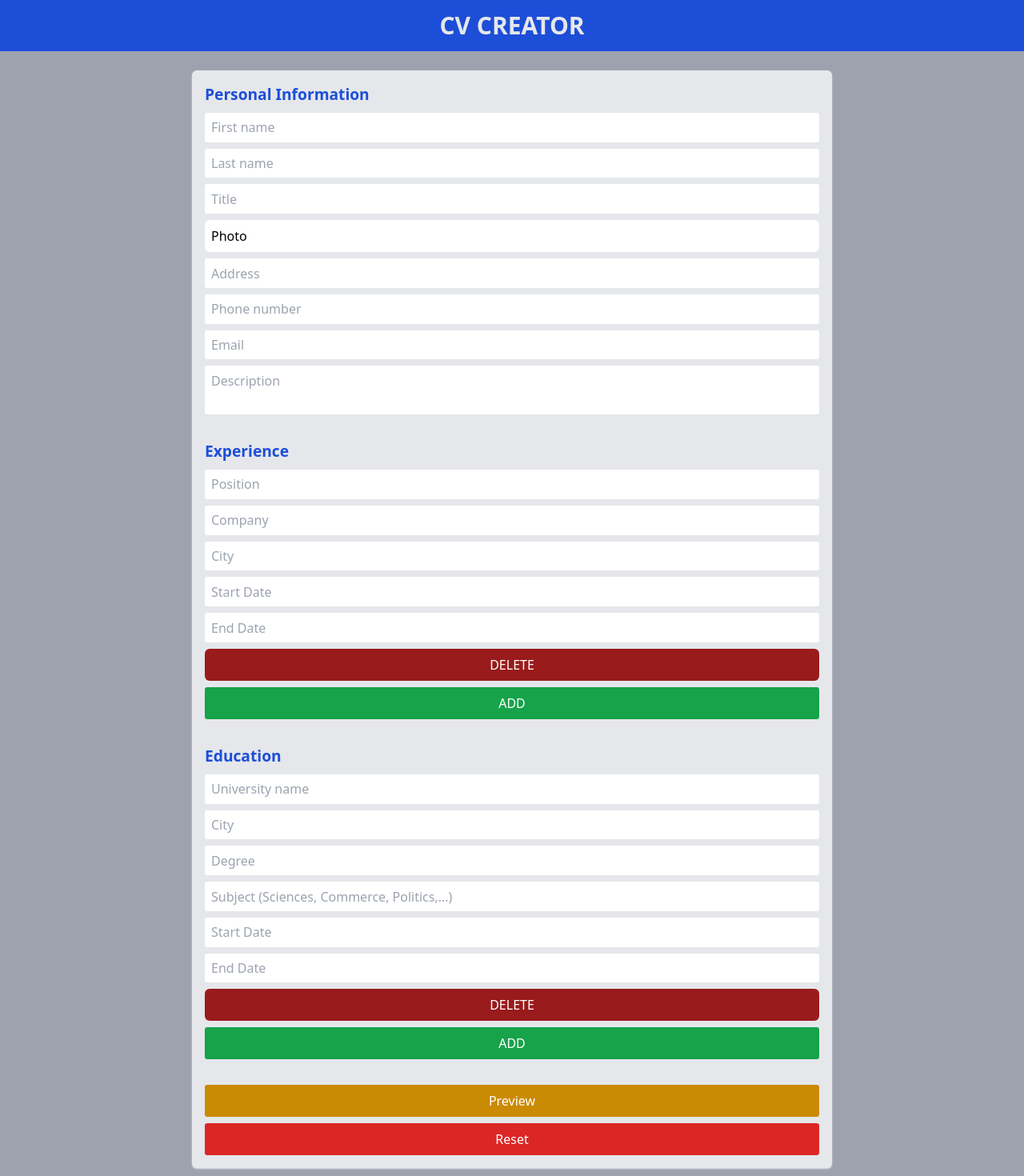
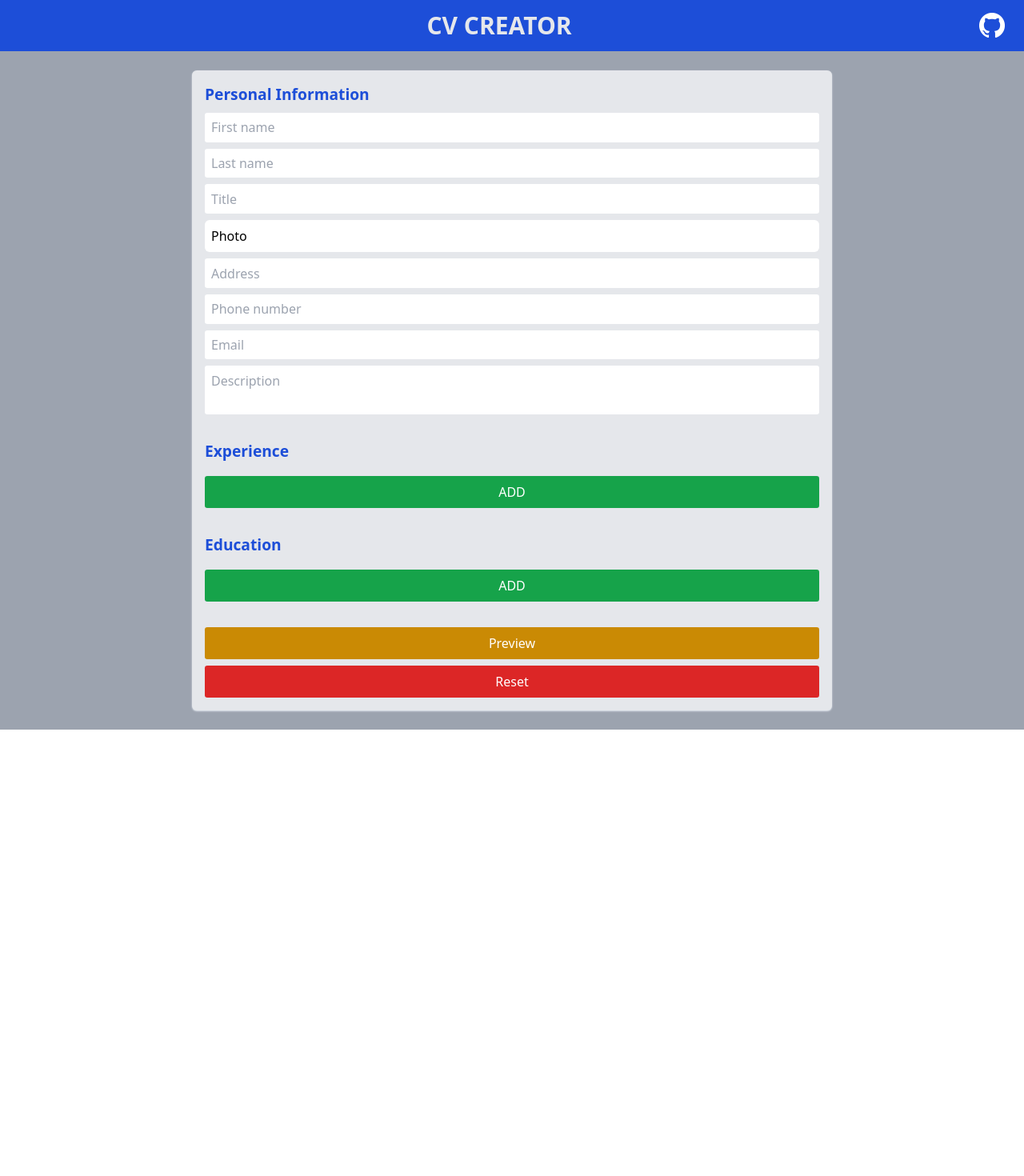
Before and after one commit to Complexlity/resume-builder, a React (Vite) app: page / in a window 1280 px wide. Shown: the top 1470 px of the page at 80% size. After the commit the page ends 912 px from the top, so only its background shows below. Built offline with nearby package versions, Linux system fonts and the light colour scheme.

Commit message:
Add github icon to header style

```diff
--- a/src/components/App.jsx
+++ b/src/components/App.jsx
@@ -37,10 +37,9 @@ function App() {
   return (
     <div className="App">
       <Header />
-      <div className="bg-gray-400 py-6">
+      <div className="bg-gray-400 py-6 px-4">
         <Form />
       </div>
-      <Footer />
     </div>
   );
 }
--- a/src/components/Education.jsx
+++ b/src/components/Education.jsx
@@ -51,7 +51,7 @@ const Education = ({ data, deleteEducation, setEdu }) => {
       />
       <button
         onClick={removeComponent}
-        className="delete rounded-md bg-red-800 py-2"
+        className="delete rounded-md bg-red-700 py-2 hover:bg-red-800 focus:bg-red-800"
       >
         DELETE
       </button>
--- a/src/components/Experience.jsx
+++ b/src/components/Experience.jsx
@@ -1,5 +1,5 @@
 const Experience = ({ data, deleteExperience, setExp }) => {
-  const { id,position, company, city, startDate, endDate } = data;
+  const { id, position, company, city, startDate, endDate } = data;
 
   const removeComponent = (e) => {
     e.preventDefault();
@@ -8,7 +8,6 @@ const Experience = ({ data, deleteExperience, setExp }) => {
 
   return (
     <>
-
       <input
         value={position}
         type="text"
@@ -46,7 +45,7 @@ const Experience = ({ data, deleteExperience, setExp }) => {
       />
       <button
         onClick={removeComponent}
-        className="delete rounded-md bg-red-800 py-2"
+        className="delete rounded-md bg-red-700 py-2 hover:bg-red-800 focus:bg-red-800"
       >
         DELETE
       </button>
--- a/src/components/Form.jsx
+++ b/src/components/Form.jsx
@@ -8,21 +8,21 @@ import Education from "./Education";
 
 const Form = () => {
   const [personalInfo, setPersonalInfo] = useState({ ...emptyInfo });
-  const [experience, setExperience] = useState([{ ...emptyExperience }]);
-  const [education, setEducation] = useState([{ ...emptyEducation }]);
+  const [experience, setExperience] = useState([]);
+  const [education, setEducation] = useState([]);
   const [isPreviewed, setIsPreviewed] = useState(false);
 
   // General Styles
   function resetAll(e) {
     e.preventDefault();
-    if(confirm('Are you sure you want to clear all information?')){
-    setPersonalInfo(emptyInfo);
-    emptyExperience.id = uniqid();
-    setExperience([emptyExperience]);
-    emptyEducation.id = uniqid()
-    setEducation([emptyEducation])
-    setTimeout(() => alert('Reset Success'), 500)
-  }
+    if (confirm("Are you sure you want to clear all information?")) {
+      setPersonalInfo(emptyInfo);
+      emptyExperience.id = uniqid();
+      setExperience([]);
+      emptyEducation.id = uniqid();
+      setEducation([]);
+      setTimeout(() => alert("Reset Success"), 500);
+    }
   }
 
   function TogglePreview() {
@@ -110,7 +110,10 @@ const Form = () => {
                 />
               ))}
             </div>
-            <button className="bg-green-600" onClick={addExperience}>
+            <button
+              className="bg-green-600 hover:bg-green-500 focus:bg-green-500"
+              onClick={addExperience}
+            >
               ADD
             </button>
           </div>
@@ -127,20 +130,29 @@ const Form = () => {
                 />
               ))}
             </div>
-            <button className="bg-green-600" onClick={addEducation}>
+            <button
+              className="bg-green-600 hover:bg-green-500 focus:bg-green-500"
+              onClick={addEducation}
+            >
               ADD
             </button>
           </div>
 
           <div className="grid gap-2">
-            <button className="bg-yellow-600 hover:bg-yellow-500 hover:text-gray-900 hover:opacity-[.8]" onClick={TogglePreview}>
+            <button
+              className="bg-yellow-600 hover:bg-yellow-500 hover:text-gray-900 hover:opacity-[.8]"
+              onClick={TogglePreview}
+            >
               Preview
             </button>
 
             {/*
             // Todo: Fetch random person from randompersongenerator api
             <button className="bg-gray-800">Load Example</button> */}
-            <button className="bg-red-600 hover:bg-red-500 text-white" onClick={resetAll}>
+            <button
+              className="bg-red-600 text-white hover:bg-red-500"
+              onClick={resetAll}
+            >
               Reset
             </button>
           </div>
--- a/src/components/Header.jsx
+++ b/src/components/Header.jsx
@@ -1,7 +1,14 @@
 const Header = () => {
   return (
-    <div className="grid h-16 items-center bg-blue-700 text-center text-3xl font-bold text-gray-200">
-      <h1>CV CREATOR</h1>
+    <div className="flex h-16 items-center justify-center bg-blue-700 px-6 text-center text-3xl font-bold text-gray-200">
+      <h1 className="flex-1">CV CREATOR</h1>
+      <a
+        href="https://github.com/Complexlity"
+        target="_blank"
+        className="pointer ml-auto"
+      >
+        <img className="w-8" src="../src/assets/github.png" alt="" />
+      </a>{" "}
     </div>
   );
 };
--- a/src/components/Preview.jsx
+++ b/src/components/Preview.jsx
@@ -9,13 +9,11 @@ function formatDate(date) {
 const Previewed = ({ personalInfo, experience, education, TogglePreview }) => {
   const { firstName, lastName, title, photo, address, phone, email, desc } =
     personalInfo;
-  console.log(experience);
-  console.log(education);
 
   return (
     <div className="mx-auto max-w-[900px]">
       <div className="previewed flex min-h-[calc(70rem-8.25rem)] flex-col bg-white ">
-        <header className="grid h-[8.25rem] gap-2 bg-sky-300 p-4">
+        <header className="header grid h-[8.25rem] gap-2 p-4">
           <h1 className="text-6xl font-bold">
             {firstName} {lastName}
           </h1>
--- a/src/index.css
+++ b/src/index.css
@@ -2,66 +2,70 @@
 @tailwind components;
 @tailwind utilities;
 
-.form-element input, .form-element textarea {
-  padding: .4rem .5rem;
-  border-radius: .2rem;
+.form-element input,
+.form-element textarea {
+  padding: 0.4rem 0.5rem;
+  border-radius: 0.2rem;
 }
 
 button {
   width: 100%;
-  padding-block:.5rem;
-  border-radius:.2rem;
-  color:white;
+  padding-block: 0.5rem;
+  border-radius: 0.2rem;
+  color: white;
 }
 
-.form-element input:focus, .form-element textarea:focus {
+.form-element input:focus,
+.form-element textarea:focus {
   /* color: #495057; */
   background-color: #fff;
   border-color: #80bdff;
   outline: 0;
-  box-shadow: 0 0 .1rem 0.2rem hsl(211, 99%, 65%);
+  box-shadow: 0 0 0.1rem 0.2rem hsl(211, 99%, 65%);
 }
 
 .form-element h2 {
   font-weight: bold;
-    color:#1d4ed8;
-    font-size:1.2rem
+  color: #1d4ed8;
+  font-size: 1.2rem;
 }
 
 .content-grid {
   grid-template-columns: 1fr 250px;
 }
 
+.previewed .header {
+  background-color: #1d4ed8;
+}
 .previewed h3 {
-    color:#1d4ed8;
-    font-size:1.1rem;
-
+  color: #1d4ed8;
+  font-size: 1.1rem;
 }
 
-
-.previewed h3:not(:first-of-type), .previewed h3:only-of-type{
-  margin-top:.5rem
+.previewed h3:not(:first-of-type),
+.previewed h3:only-of-type {
+  margin-top: 0.5rem;
 }
 
-.previewed hr{
-  margin-bottom: .7rem;
+.previewed hr {
+  margin-bottom: 0.7rem;
 }
 
-.previewed h4{
+.previewed h4 {
   font-weight: 500;
 }
 
 .degree {
-  display:grid;
-  grid-template-columns:max-content 1fr;
-  gap:.5rem
+  display: grid;
+  grid-template-columns: max-content 1fr;
+  gap: 0.5rem;
 }
 
-.break-wordss{
+.break-wordss {
   hyphens: auto;
 }
 
-button:focus, button:focus-visible{
-  border:2px solid rgb(122, 121, 121);
-  outline:none
+button:focus,
+button:focus-visible {
+  outline: none;
 }
```
Lines whose indentation alone changed are shown as unchanged.
